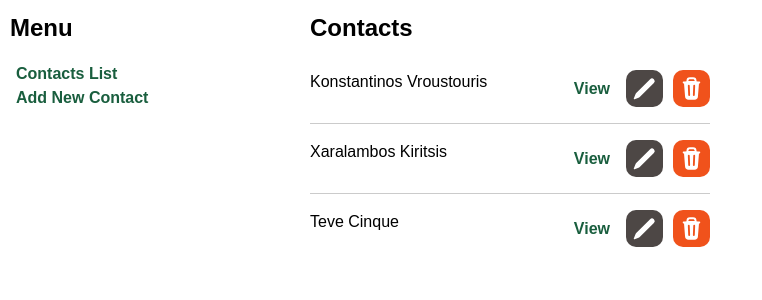
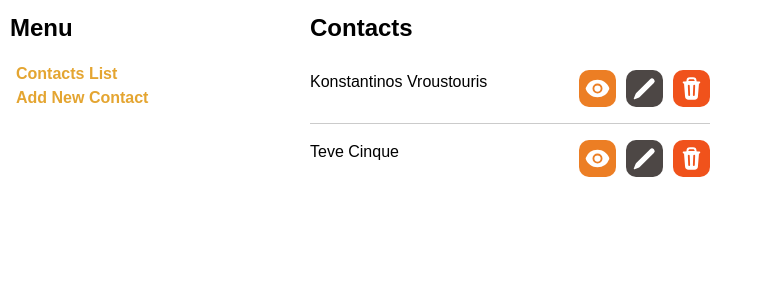
Before and after one commit to boolean-uk/react-address-book, a React (Create React App) app: page / in a window 1280 px wide. Shown: the top 300 px of the page, without its empty margins (0-762 px from the left). Built offline with nearby package versions, Linux system fonts and the light colour scheme; data requests are answered from the project's data file.

Commit message:
code cleanup (Extension 6)

```diff
--- a/db/db.json
+++ b/db/db.json
@@ -9,16 +9,6 @@
       "linkedin": "dadada",
       "twitter": "dwadad",
       "id": 1
-    },
-    {
-      "firstName": "Xaralambos",
-      "lastName": "Kiritsis",
-      "street": "16 Glitch St",
-      "city": "Ntrafi",
-      "email": "kiritsis@mailk.com",
-      "linkedin": "ggolad",
-      "twitter": "dwadad",
-      "id": 2
     },
     {
       "firstName": "Teve",
--- a/src/components/ContactsList.js
+++ b/src/components/ContactsList.js
@@ -1,14 +1,10 @@
-import { useState } from "react"
-import { Link, useNavigate, useSearchParams } from "react-router-dom"
-import { PencilIcon, TrashIcon } from '@heroicons/react/20/solid'
+import { Link } from "react-router-dom"
+import { EyeIcon, PencilIcon, TrashIcon } from '@heroicons/react/20/solid'
 function ContactsList(props) {
 
-  //"contacts" must be passed as prop to this component
   const { contacts, setContacts } = props
 
-  const navigate = useNavigate()
 
-  //TODO also remove meetings
   const handleContactDelete = (index) => {
     const contact = contacts[index]
     const id = contact.id
@@ -16,11 +12,6 @@ function ContactsList(props) {
       method: 'DELETE'
     }).then(res => {
       if (res.status === 200) {
-        //Remove meetings specific to that contact
-        // fetch(`http://localhost:4000/meetings?contactId=${id}`, {
-        //   method: 'DELETE'
-        // })
-
         setContacts(contacts.filter(contact => contact.id !== id))
 
       }
@@ -41,7 +32,11 @@ function ContactsList(props) {
                 {firstName} {lastName}
               </p>
               <span className="contact-actions">
-                <div> <Link className="nav-element" to={`/contacts/${contact.id}`}>View</Link></div>
+
+                <Link style={{ display: 'flex', padding: '6px', backgroundColor: '#ec7e24', alignItems: 'center', borderRadius: '10px' }} to={`/contacts/${contact.id}`}>
+                  <EyeIcon className="icon" />
+                </Link>
+
                 <div>
                   <Link to='/contacts/add' state={contact}>
                     <div style={{ display: 'flex', padding: '6px', backgroundColor: '#4D4745', alignItems: 'center', borderRadius: '10px' }}>
--- a/src/styles/styles.css
+++ b/src/styles/styles.css
@@ -167,7 +167,7 @@ h2 {
 
 .nav-element {
   text-decoration: none;
-  color: #195e3e;
+  color: #e4a531;
   font-weight: bold;
   padding: 6px;
 }
@@ -177,7 +177,7 @@ h2 {
   gap: 30px;
   align-items: center;
   padding: 10px;
-  border: 2px solid #195e3e;
+  border: 2px solid #ec7e24;
   border-radius: 10px;
   cursor: pointer;
 }
```
